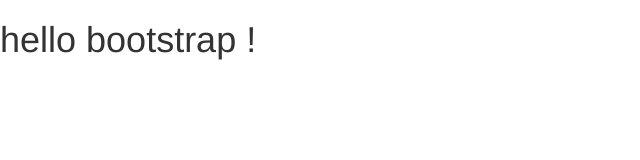
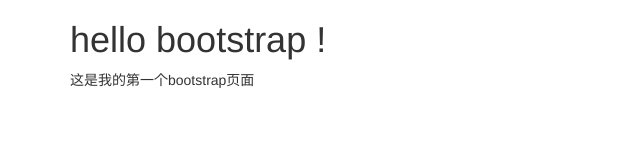
Before and after one commit to xedy-zhang/BootstrapFeatures, a plain HTML site: page WebContent/index.html in a window 1280 px wide. Shown: the whole page, without its empty margins (0-640 px from the left). Drawn offline with Linux system fonts and the light colour scheme.

Commit message:
使用container样式

```diff
--- a/WebContent/index.html
+++ b/WebContent/index.html
@@ -15,7 +15,7 @@
 		<link href="css/bootstrap.css" rel="stylesheet">
 	</head>
 	<body>
-		<h1>hello bootstrap !</h1>
+		<div class="container"><h1>hello bootstrap !</h1>这是我的第一个bootstrap页面</div>
 		<script type="text/javascript" src="js/jquery-3.2.0.js"></script>
 		<script type="text/javascript" src="js/bootstrap.js"></script>
 	</body>
```
